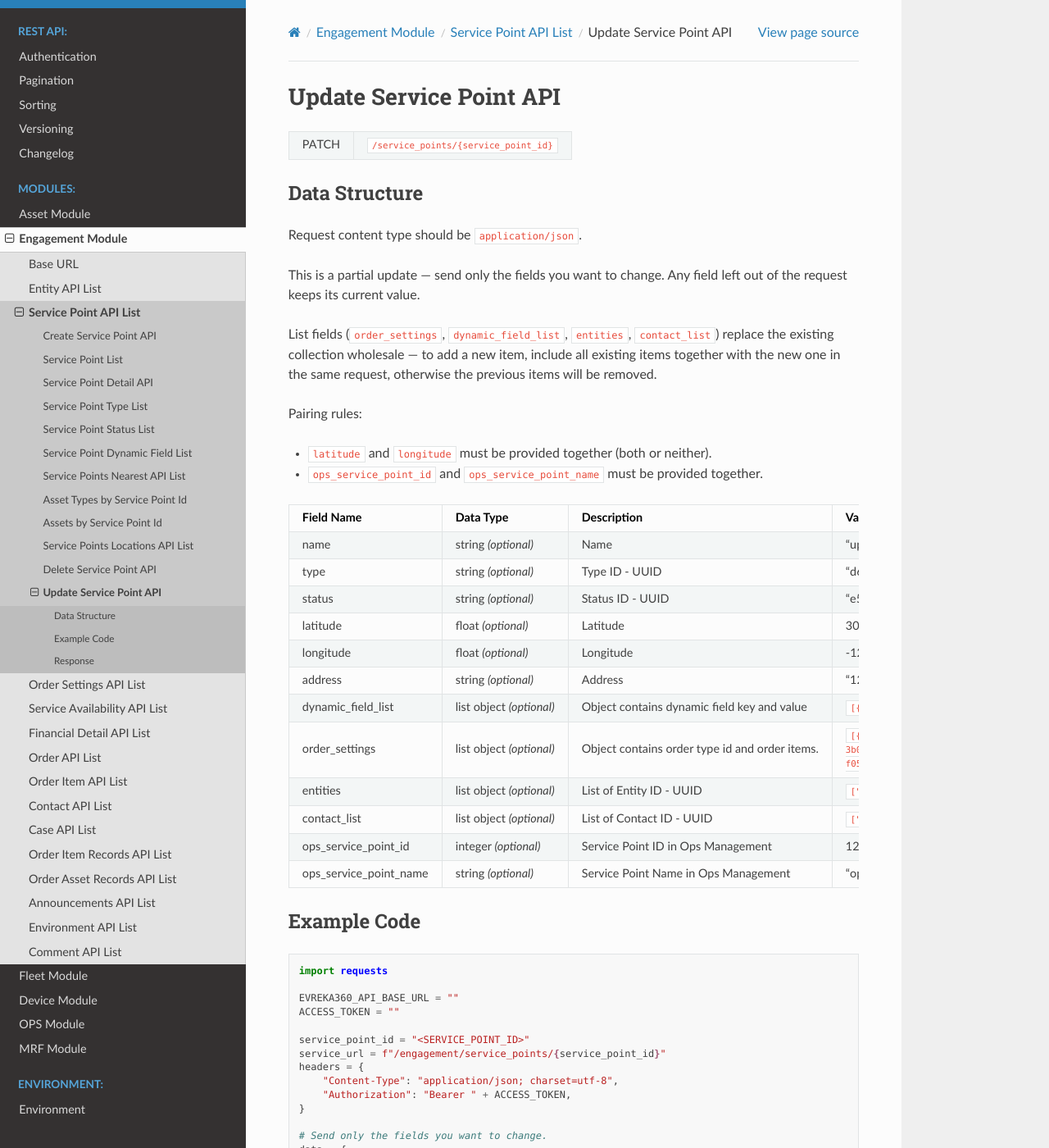
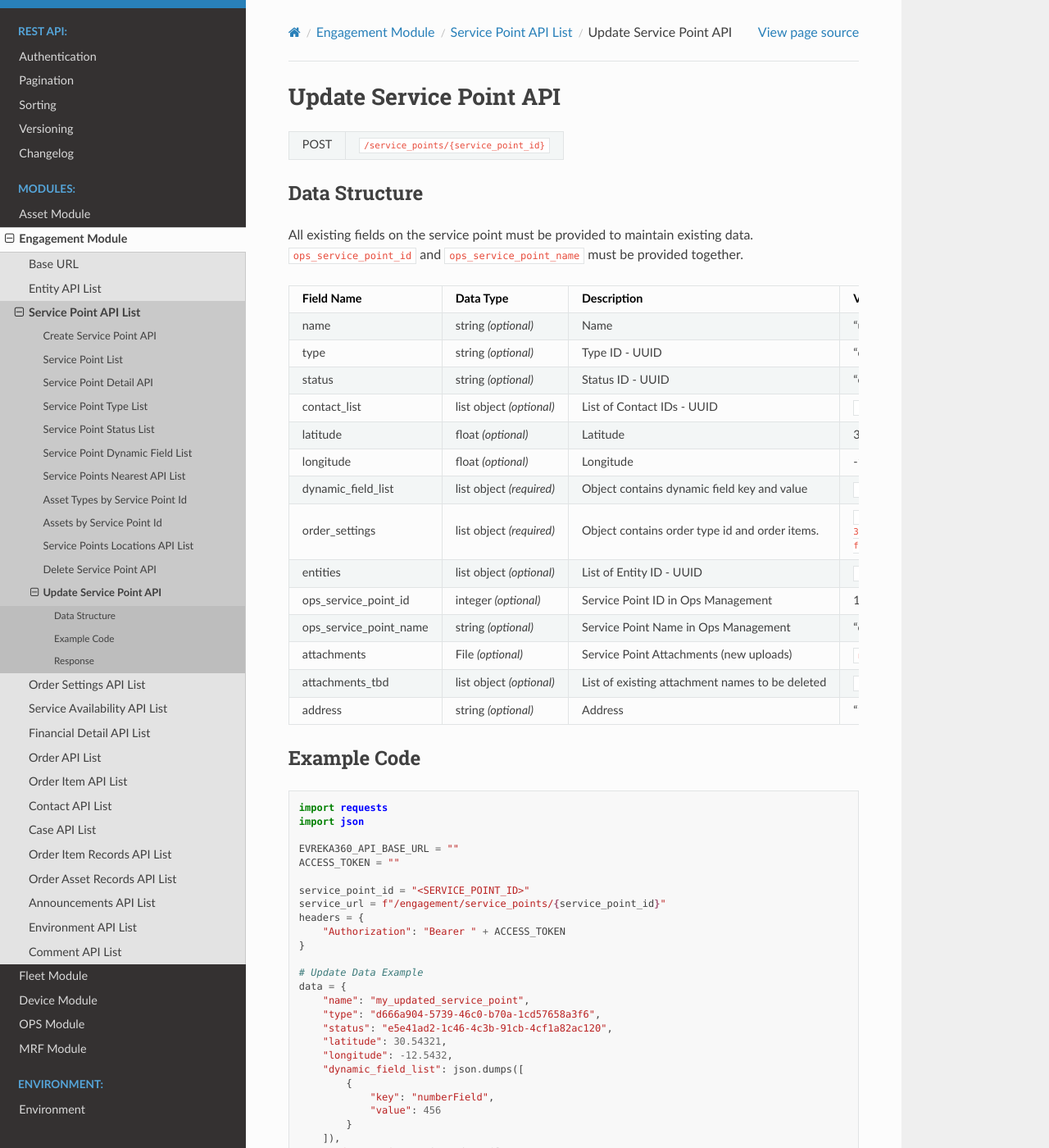
Before and after one commit to evrekadev/evreka-api-doc, a Sphinx documentation site: the page built from source/engagement/service_point/update.rst, in a window 1280 px wide and 1400 px high. Shown: the whole window at 82% size. Built offline with Sphinx 7.4.7 and the Read the Docs theme 3.1.0, drawn with Linux system fonts in a browser that asks for light colours; pages that are not in the unit, such as notebooks, are missing from menus; some of the changed text lies outside the part shown.

Commit message:
feature/renuterra-update-apis
fix

```diff
--- a/source/engagement/service_point/update.rst
+++ b/source/engagement/service_point/update.rst
@@ -4,58 +4,50 @@ Update Service Point API
 .. table::
 
    +-------------------+-----------------------------------------------+
-   | PATCH             | ``/service_points/{service_point_id}``        |
+   | POST              | ``/service_points/{service_point_id}``        |
    +-------------------+-----------------------------------------------+
 
 Data Structure
 ^^^^^^^^^^^^^^^^^
 
-Request content type should be ``application/json``.
-
-This is a partial update — send only the fields you want to change. Any field
-left out of the request keeps its current value.
-
-List fields (``order_settings``, ``dynamic_field_list``, ``entities``,
-``contact_list``) replace the existing collection wholesale — to add a new item,
-include all existing items together with the new one in the same request,
-otherwise the previous items will be removed.
-
-Pairing rules:
-
-* ``latitude`` and ``longitude`` must be provided together (both or neither).
-* ``ops_service_point_id`` and ``ops_service_point_name`` must be provided together.
+All existing fields on the service point must be provided to maintain existing data.
+``ops_service_point_id`` and ``ops_service_point_name`` must be provided together.
 
 .. table::
     :width: 100%
 
-    +----------------------------+--------------------------------------------------------------+---------------------------------------------------+------------------------------------------------------------------------------------+
-    | Field Name                 | Data Type                                                    | Description                                       | Value                                                                              |
-    +============================+==============================================================+===================================================+====================================================================================+
-    | name                       | string *(optional)*                                          | Name                                              | "updated_service_point"                                                            |
-    +----------------------------+--------------------------------------------------------------+---------------------------------------------------+------------------------------------------------------------------------------------+
-    | type                       | string *(optional)*                                          | Type ID - UUID                                    | "d666a904-5739-46c0-b70a-1cd57658a3f6"                                             |
-    +----------------------------+--------------------------------------------------------------+---------------------------------------------------+------------------------------------------------------------------------------------+
-    | status                     | string *(optional)*                                          | Status ID - UUID                                  | "e5e41ad2-1c46-4c3b-91cb-4cf1a82ac120"                                             |
-    +----------------------------+--------------------------------------------------------------+---------------------------------------------------+------------------------------------------------------------------------------------+
-    | latitude                   | float *(optional)*                                           | Latitude                                          | 30.54321                                                                           |
-    +----------------------------+--------------------------------------------------------------+---------------------------------------------------+------------------------------------------------------------------------------------+
-    | longitude                  | float *(optional)*                                           | Longitude                                         | -12.5432                                                                           |
-    +----------------------------+--------------------------------------------------------------+---------------------------------------------------+------------------------------------------------------------------------------------+
-    | address                    | string *(optional)*                                          | Address                                           | "123 Example St, Example City"                                                     |
-    +----------------------------+--------------------------------------------------------------+---------------------------------------------------+------------------------------------------------------------------------------------+
-    | dynamic_field_list         | list object *(optional)*                                     | Object contains dynamic field key and value       | ``[{"key":"numberField","value": 456}]``                                           |
-    +----------------------------+--------------------------------------------------------------+---------------------------------------------------+------------------------------------------------------------------------------------+
-    | order_settings             | list object *(optional)*                                     | Object contains order type id and order items.    | ``[{"order_type":"07b31501-70f9-4d4c-8eb7-3b013ebe8d62",                           |
-    |                            |                                                              |                                                   | "order_items":["573806b5-f054-48a2-8043-c75a83be871e"]}]``                         |
-    +----------------------------+--------------------------------------------------------------+---------------------------------------------------+------------------------------------------------------------------------------------+
-    | entities                   | list object *(optional)*                                     | List of Entity ID - UUID                          | ``["009f40a6-1dd5-4380-97b5-8b0d406ee45a"]``                                       |
-    +----------------------------+--------------------------------------------------------------+---------------------------------------------------+------------------------------------------------------------------------------------+
-    | contact_list               | list object *(optional)*                                     | List of Contact ID - UUID                         | ``["abf8c97a-9a43-4232-a8ff-5d6a4d87c021"]``                                       |
-    +----------------------------+--------------------------------------------------------------+---------------------------------------------------+------------------------------------------------------------------------------------+
-    | ops_service_point_id       | integer *(optional)*                                         | Service Point ID in Ops Management                | 12345                                                                              |
-    +----------------------------+--------------------------------------------------------------+---------------------------------------------------+------------------------------------------------------------------------------------+
-    | ops_service_point_name     | string *(optional)*                                          | Service Point Name in Ops Management              | "ops_service_point_updated"                                                        |
-    +----------------------------+--------------------------------------------------------------+---------------------------------------------------+------------------------------------------------------------------------------------+
+    +-------------------------+--------------------------------------------------------------+---------------------------------------------------+------------------------------------------------------------------------------------+
+    | Field Name              | Data Type                                                    | Description                                       | Value                                                                              |
+    +=========================+==============================================================+===================================================+====================================================================================+
+    | name                    | string *(optional)*                                          | Name                                              | "updated_service_point"                                                            |
+    +-------------------------+--------------------------------------------------------------+---------------------------------------------------+------------------------------------------------------------------------------------+
+    | type                    | string *(optional)*                                          | Type ID - UUID                                    | "d666a904-5739-46c0-b70a-1cd57658a3f6"                                             |
+    +-------------------------+--------------------------------------------------------------+---------------------------------------------------+------------------------------------------------------------------------------------+
+    | status                  | string *(optional)*                                          | Status ID - UUID                                  | "e5e41ad2-1c46-4c3b-91cb-4cf1a82ac120"                                             |
+    +-------------------------+--------------------------------------------------------------+---------------------------------------------------+------------------------------------------------------------------------------------+
+    | contact_list            | list object *(optional)*                                     | List of Contact IDs - UUID                        | ``["abf8c97a-9a43-4232-a8ff-5d6a4d87c021"]``                                       |
+    +-------------------------+--------------------------------------------------------------+---------------------------------------------------+------------------------------------------------------------------------------------+
+    | latitude                | float *(optional)*                                           | Latitude                                          | 30.54321                                                                           |
+    +-------------------------+--------------------------------------------------------------+---------------------------------------------------+------------------------------------------------------------------------------------+
+    | longitude               | float *(optional)*                                           | Longitude                                         | -12.5432                                                                           |
+    +-------------------------+--------------------------------------------------------------+---------------------------------------------------+------------------------------------------------------------------------------------+
+    | dynamic_field_list      | list object *(required)*                                     | Object contains dynamic field key and value       | ``[{"key":"numberField","value": 456}]``                                           |
+    +-------------------------+--------------------------------------------------------------+---------------------------------------------------+------------------------------------------------------------------------------------+
+    | order_settings          | list object *(required)*                                     | Object contains order type id and order items.    | ``[{"order_type":"07b31501-70f9-4d4c-8eb7-3b013ebe8d62",                           |
+    |                         |                                                              |                                                   | "order_items":["573806b5-f054-48a2-8043-c75a83be871e"]}]``                         |
+    +-------------------------+--------------------------------------------------------------+---------------------------------------------------+------------------------------------------------------------------------------------+
+    | entities                | list object *(optional)*                                     | List of Entity ID - UUID                          | ``["009f40a6-1dd5-4380-97b5-8b0d406ee45a"]``                                       |
+    +-------------------------+--------------------------------------------------------------+---------------------------------------------------+------------------------------------------------------------------------------------+
+    | ops_service_point_id    | integer *(optional)*                                         | Service Point ID in Ops Management                | 12345                                                                              |
+    +-------------------------+--------------------------------------------------------------+---------------------------------------------------+------------------------------------------------------------------------------------+
+    | ops_service_point_name  | string *(optional)*                                          | Service Point Name in Ops Management              | "ops_service_point_updated"                                                        |
+    +-------------------------+--------------------------------------------------------------+---------------------------------------------------+------------------------------------------------------------------------------------+
+    | attachments             | File *(optional)*                                            | Service Point Attachments (new uploads)           | ``my_attachment.png``                                                              |
+    +-------------------------+--------------------------------------------------------------+---------------------------------------------------+------------------------------------------------------------------------------------+
+    | attachments_tbd         | list object *(optional)*                                     | List of existing attachment names to be deleted   | ``["009f40a6-1dd5-4380-97b5-8b0d406ee45a"]``                                       |
+    +-------------------------+--------------------------------------------------------------+---------------------------------------------------+------------------------------------------------------------------------------------+
+    | address                 | string *(optional)*                                          | Address                                           | "123 Example St, Example City"                                                     |
+    +-------------------------+--------------------------------------------------------------+---------------------------------------------------+------------------------------------------------------------------------------------+
 
 
 Example Code
@@ -64,6 +56,7 @@ Example Code
 .. code-block:: python
 
     import requests
+    import json
 
     EVREKA360_API_BASE_URL = ""
     ACCESS_TOKEN = ""
@@ -71,40 +64,47 @@ Example Code
     service_point_id = "<SERVICE_POINT_ID>"
     service_url = f"/engagement/service_points/{service_point_id}"
     headers = {
-        "Content-Type": "application/json; charset=utf-8",
-        "Authorization": "Bearer " + ACCESS_TOKEN,
+        "Authorization": "Bearer " + ACCESS_TOKEN
     }
 
-    # Send only the fields you want to change.
+    # Update Data Example
     data = {
         "name": "my_updated_service_point",
         "type": "d666a904-5739-46c0-b70a-1cd57658a3f6",
         "status": "e5e41ad2-1c46-4c3b-91cb-4cf1a82ac120",
         "latitude": 30.54321,
         "longitude": -12.5432,
-        "address": "123 Example St, Example City",
-        "dynamic_field_list": [
-            {"key": "numberField", "value": 456}
-        ],
-        "order_settings": [
+        "dynamic_field_list": json.dumps([
+            {
+                "key": "numberField",
+                "value": 456
+            }
+        ]),
+        "order_settings": json.dumps([
             {
                 "order_type": "07b31501-70f9-4d4c-8eb7-3b013ebe8d62",
                 "order_items": ["573806b5-f054-48a2-8043-c75a83be871e"]
             }
-        ],
-        "entities": ["009f40a6-1dd5-4380-97b5-8b0d406ee45a"],
-        "contact_list": ["abf8c97a-9a43-4232-a8ff-5d6a4d87c021"],
+        ]),
+        "entities": json.dumps(["009f40a6-1dd5-4380-97b5-8b0d406ee45a"]),
         "ops_service_point_id": 12345,
-        "ops_service_point_name": "my_ops_service_point_updated"
+        "ops_service_point_name": "my_ops_service_point_updated",
+        "attachments_tbd": json.dumps(["old_file.png"]),
+        "address": "123 Example St, Example City"
     }
 
-    resp = requests.patch(EVREKA360_API_BASE_URL + service_url, headers=headers, json=data)
+    # File Data Example
+    files = {
+        "attachments": ("<file_name>", open("<file_name>", "rb"), "<file_type>")
+    }
+
+    resp = requests.patch(EVREKA360_API_BASE_URL + service_url, headers=headers, data=data, files=files)
     print(resp.status_code, resp.json())
 
 
 Response
 ^^^^^^^^^^^^^^^^^
-*Status Code:* ``200`` - Updated successfully
+*Status Code:* ``200`` - Retrieved successfully
 
 *Content Type:* ``application/json``
 
@@ -113,47 +113,16 @@ Response
 .. code-block:: json
 
     {
-        "id": "SERVICE POINT ID UUID"
-    }
-
-*Status Code:* ``400`` - Bad request
-
-*Content Type:* ``application/json``
-
-*Body:*
-
-.. code-block:: json
-
-    {
-        "detail": "Invalid JSON format in '<field_name>'."
+        "detail": "Successfully updated Service Point ({service_point.name})"
     }
 
 *Status Code:* ``404`` - Not Found
+*Content Type:* ``application/json``
+*Body:*
 
-*Content Type:* ``application/json``
-
-*Body:*
 
 .. code-block:: json
 
     {
         "detail": "Service Point ({service_point_id}) not found"
     }
-
-*Status Code:* ``422`` - Unprocessable Entity
-
-*Content Type:* ``application/json``
-
-*Body:*
-
-.. code-block:: json
-
-    {
-        "detail": [
-            {
-                "loc": ["<field>"],
-                "msg": "<validation error message>",
-                "type": "value_error"
-            }
-        ]
-    }
```
